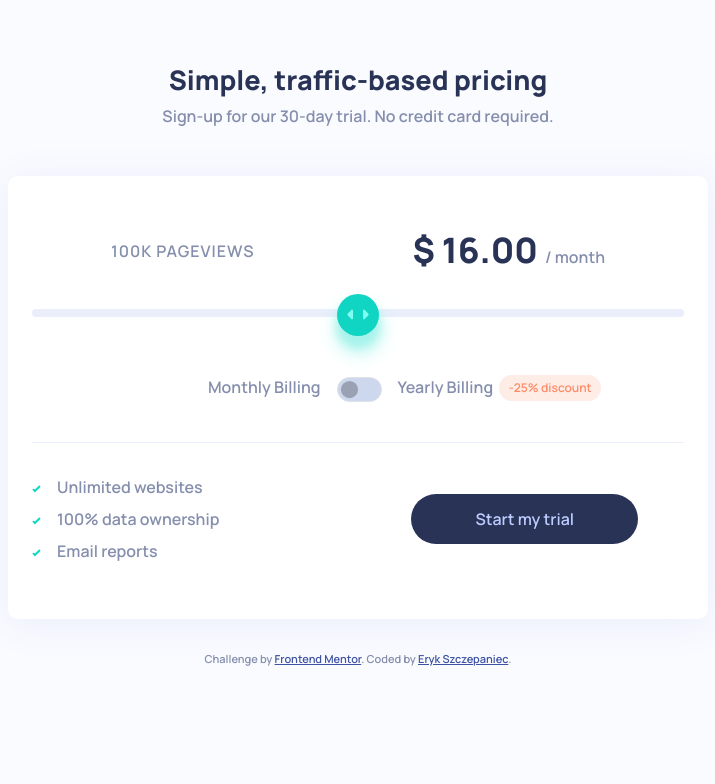
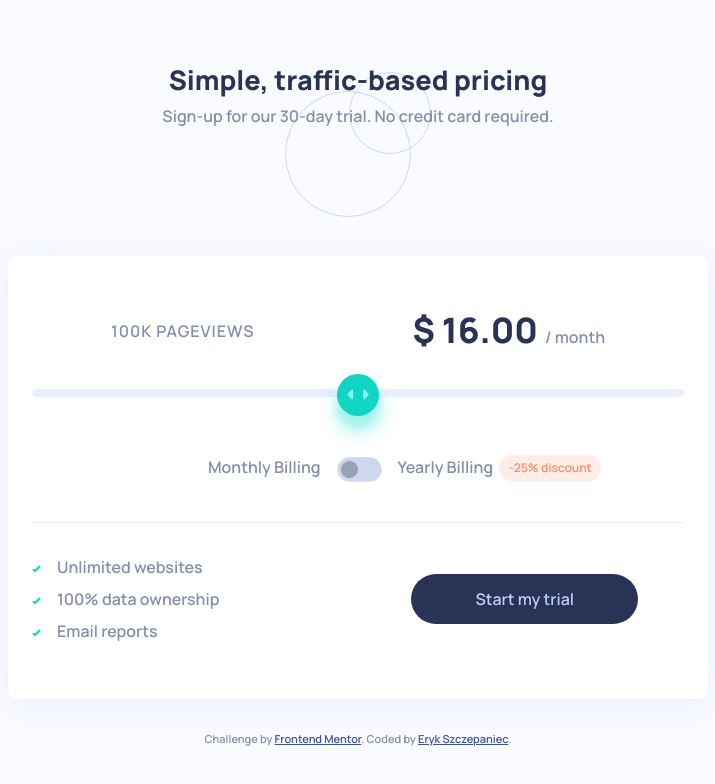
Before and after one commit to szczepanieceryk/Frontend-Mentor-interactive-pricing-component, a React (Create React App) app: page / in a window 1280 px wide. Shown: the top 784 px of the page, without its empty margins (282-997 px from the left). Built offline with nearby package versions, Linux system fonts and the light colour scheme.

Commit message:
add background image to Header

```diff
--- a/src/styles/Header.css
+++ b/src/styles/Header.css
@@ -1,6 +1,7 @@
 /* Header styles */
 .header-wrapper {
-  margin-bottom: 3em;
+  padding-bottom: 4em;
+  background: url("../images/pattern-circles.svg") no-repeat center;
 }
 .app-title {
   font-size: 25px;
@@ -12,6 +13,9 @@
   max-width: 200px;
 }
 @media screen and (min-width: 1200px) {
+  .header-wrapper {
+    padding-bottom: 6em;
+  }
   .app-title {
     font-size: 27px;
   }
--- a/src/styles/PricingComponent.css
+++ b/src/styles/PricingComponent.css
@@ -34,8 +34,7 @@ input[type="range"]::-webkit-slider-thumb {
   border: none;
   cursor: pointer;
   box-shadow: 1px 15px 20px var(--soft-cyan), 0px 10px 10px var(--soft-cyan);
-  background: url(../images/icon-slider.svg) no-repeat center;
-  background-color: var(--strong-cyan);
+  background: url(../images/icon-slider.svg) no-repeat center var(--strong-cyan);
 }
 
 input[type="range"]::-webkit-slider-runnable-track {
```
